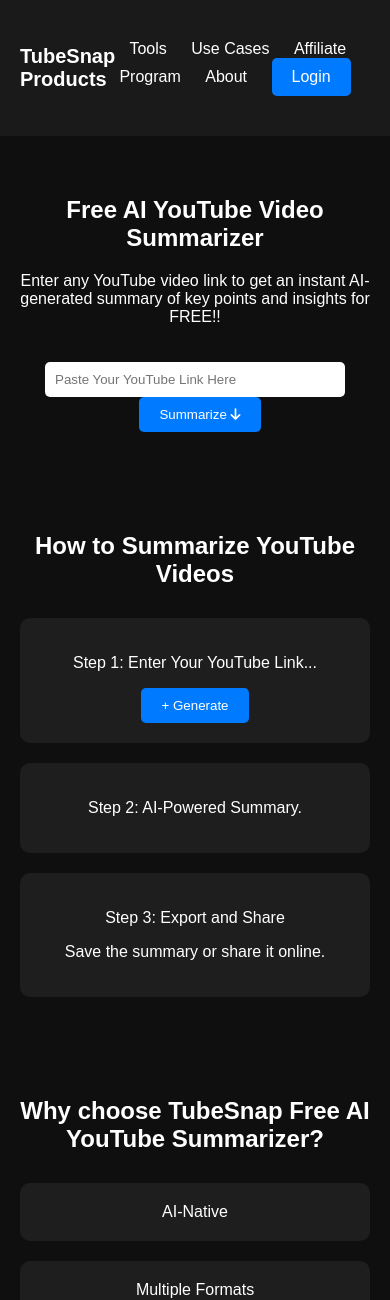
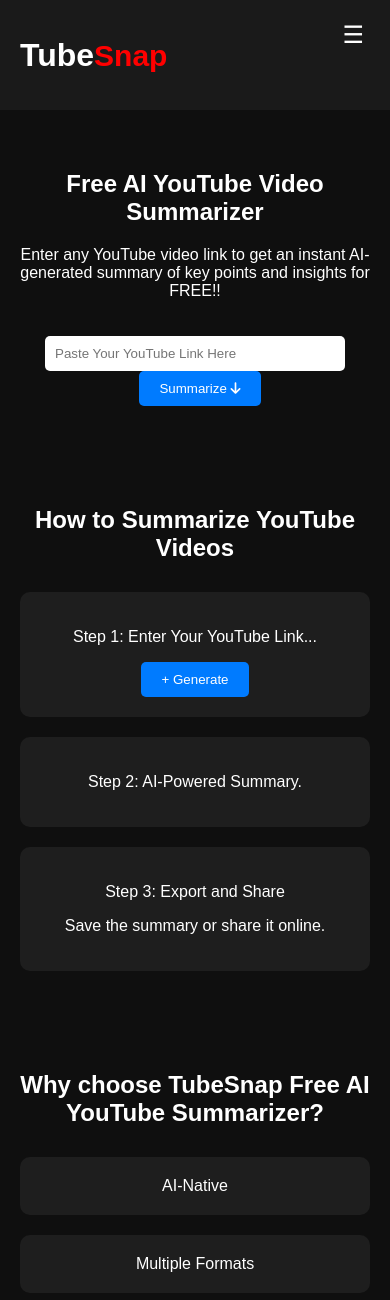
Before and after one commit to Afolabi-cyber/TubeSnap, a Flask app: page / in a window 390 px wide. Shown: the top 1300 px of the page. Run offline with Flask 3, Linux system fonts and the light colour scheme; the visitor is signed in with stand-in values (Sample User, id 1); parts of the project's set-up code (start-up, migrations or seed data) failed here and were passed over.

Commit message:
Update index.html

```diff
--- a/templates/index.html
+++ b/templates/index.html
@@ -5,6 +5,7 @@
     <meta charset="UTF-8">
     <meta name="viewport" content="width=device-width, initial-scale=1.0">
     <title>Free AI YouTube Video Summarizer</title>
+    <link rel="icon" type="image/png" href="TubeSnap.jpg">
     <link rel="stylesheet" href="https://cdnjs.cloudflare.com/ajax/libs/font-awesome/6.0.0-beta3/css/all.min.css">
     <style>
         body {
@@ -12,6 +13,9 @@
             font-family: 'Arial', sans-serif;
             background: #0f0f0f;
             color: #fff;
+            overflow-x: hidden;
+            -ms-overflow-style: none;  /* IE and Edge */
+            scrollbar-width: none;  /* Firefox */
         }
 
         header, footer, section, .buy-coffee, .bottom-section {
@@ -23,6 +27,7 @@
             justify-content: space-between;
             align-items: center;
             background: #1a1a1a;
+            height: 30px;
         }
 
         nav a {
@@ -67,14 +72,10 @@
             gap: 10px; /* adjust the spacing as needed */
         }
 
-        .logo-text img {
-            height: 40px; /* adjust logo size */
-        }
-
         .logo-text span {
-            font-size: 20px;
+            font-size: 30px;
             font-weight: bold;
-            color: #fff;
+            color: red;
         }
 
 
@@ -198,15 +199,6 @@
         }
 
         .success-message {
-            /* position: fixed; */
-            /* top: 20px;
-            right: 20px;
-            background: green;
-            color: white;
-            padding: 10px 20px;
-            border-radius: 5px;
-            animation: fadeInOut 3s forwards;
-            z-index: 1000;*/
             position: fixed;
             top: 20px;
             right: 20px;
@@ -218,6 +210,141 @@
             font-weight: 600;
             z-index: 9999;
             animation: fadeIn 0.3s ease-in-out;
+        }
+         /* New styles for responsive sidebar */
+        .mobile-nav-toggle {
+            display: none;
+            font-size: 24px;
+            cursor: pointer;
+            color: #fff;
+        }
+
+        .sidebar.active {
+            right: 0;
+            left: 0;
+        }
+
+        .sidebar nav {
+            display: flex;
+            flex-direction: column;
+            gap: 15px;
+        }
+
+        .menu-toggle {
+        position: fixed;
+        top: 20px;
+        left: 20px;
+        z-index: 1100;
+        font-size: 30px;
+        cursor: pointer;
+        color: #333;
+        background: none;
+        border: none;
+    }
+        .toggle-btn {
+        z-index: 2000;
+        display: block;
+        font-size: 24px;
+        position: absolute;
+        top: 20px;
+        right: 0px;
+        background: none;
+        border: none;
+        cursor: pointer;
+        color: #fff;
+    }
+        .sidebar nav a {
+            color: #fff;
+            text-decoration: none;
+            font-size: 18px;
+            margin-bottom: 15px;
+        }
+
+        .sidebar .close-btn {
+            font-size: 24px;
+            cursor: pointer;
+            color: #fff;
+            margin-bottom: 20px;
+            text-align: right;
+        }
+        .close-btn {
+        position: absolute;
+        top: 20px;
+        right: 20px;
+        font-size: 25px;
+        cursor: pointer;
+        color: white;
+        background: none;
+        border: none;
+    }
+    body::-webkit-scrollbar {
+        display: none;
+    }
+        /* Sidebar default hidden on mobile */
+        .sidebar {
+            position: fixed;
+            top: 0;
+            left: -350px;
+            width: 250px;
+            height: 100%;
+            background: #1a1a1a;
+            padding: 20px;
+            transition: left 0.3s ease-in-out;
+            z-index: 1000;
+            color: white;
+            overflow-y: auto;
+        }
+
+        /* Sidebar open state on mobile */
+        .sidebar.open {
+            left: 0;
+        }
+
+        /* Sidebar always visible on desktop */
+        @media(min-width: 769px) {
+            .sidebar {
+                left: 0;
+                width: 250px;
+                height: auto;
+                display: none;
+            }
+            .toggle-btn {
+                display: none;
+            }
+        }
+
+
+        /* Show hamburger on mobile */
+        @media(max-width: 768px) {
+            nav {
+                display: none;
+            }
+
+            .mobile-nav-toggle {
+                display: block;
+            }
+            .toggle-btn {
+            display: block;
+            font-size: 24px;
+            position: absolute;
+            top: 20px;
+            right: 20px;
+            z-index: 2000; /* Make sure it's above the sidebar */
+            background: none;
+            border: none;
+            font-size: 24px;
+            cursor: pointer;
+            }
+            header{
+                height: 30px;
+            }
+        }
+        /* Hide sidebar on desktop */
+
+        @media(min-width: 769px) {
+            .sidebar {
+                display: none;
+            }
         }
 
         @keyframes fadeInOut {
@@ -265,7 +392,7 @@
 
         <div class="logo-text">
             <!-- <img src="https://drive.google.com/uc?export=view&id=1Iib2K2BcHBBewZidJWzzmZLWBskmDWeK" alt="TubeSnap Logo" style="height: 40px;"> -->
-            <span>TubeSnap Products</span>
+            <h1>Tube<span>Snap</span></h1>
         </div>
 
         <nav>
@@ -273,28 +400,25 @@
             <a href="#">Use Cases</a>
             <a href="#">Affiliate Program</a>
             <a href="#">About</a>
+            {% if request.endpoint != 'login' %}
                 <a href="{{ url_for('login') }}" class="login-button">Login</a>
+            {% endif %}
         </nav>
     </header>
 
-    <!-- <section class="hero">
-        <h1>Free AI YouTube Video Summarizer</h1>
-        <p>Enter any YouTube video link to get an instant AI-generated summary of key points and insights for FREE!!.</p>
-        <form id="summarizer-form">
-            <input type="text" id="video_url" name="video_url" placeholder="Paste Your YouTube Link Here" required>
-            <button type="submit" class="button-primary">Summarize <i class="fas fa-arrow-down"></i></button>
-        </form>
-        <div id="loading" style="display: none;">Processing... Please wait.</div>
-
-        <div id="summary-container" class="summary-popup" style="display: none;">
-            <h2>Summary</h2>
-            <p id="summary"></p>
-            <div class="copy-btn" class="absolute top-2 right-2 text-gray-600 hover:text-green-600 transition" onclick="copySummary()" title="Copy Summary">
-                <i class="fas fa-copy"></i>
+    <button class="toggle-btn">&#9776;</button>
+    <div id="sidebar" class="sidebar">
+        <div class="close-btn" onclick="toggleSidebar()">&times;</div>
+        <nav>
+            <a href="#">Tools</a>
+            <a href="#">Use Cases</a>
+            <a href="#">Affiliate Program</a>
+            <a href="#">About</a>
+            {% if request.endpoint != 'login' %}
+                <a href="{{ url_for('login') }}" class="login-button">Login</a>
+            {% endif %}
+        </nav>
     </div>
-        </div>
-
-    </section> -->
 
     <section class="hero">
         <h1>Free AI YouTube Video Summarizer</h1>
@@ -404,6 +528,18 @@
     </div>
 
     <script>
+        const sidebar = document.getElementById('sidebar');
+        const toggleBtn = document.querySelector('.toggle-btn');
+
+        toggleBtn.addEventListener('click', () => {
+            sidebar.classList.toggle('open');
+        });
+
+        function toggleSidebar() {
+            sidebar.classList.remove('open');
+        }
+
+
         document.getElementById("summarizer-form").addEventListener("submit", function(event) {
             event.preventDefault();
             let videoUrl = document.getElementById("video_url").value;
@@ -433,6 +569,7 @@
             });
         });
 
+
         function copySummary() {
             const text = document.getElementById("summary").innerText;
             navigator.clipboard.writeText(text).then(() => {
@@ -459,6 +596,10 @@
             }
         };
 
+        function toggleSidebar() {
+        document.getElementById('sidebar').classList.toggle('active');
+        }
+
         // Trigger popup on load if Django sends a message
         {% if message %}
             document.addEventListener("DOMContentLoaded", function() {
```
Lines whose indentation alone changed are shown as unchanged.
